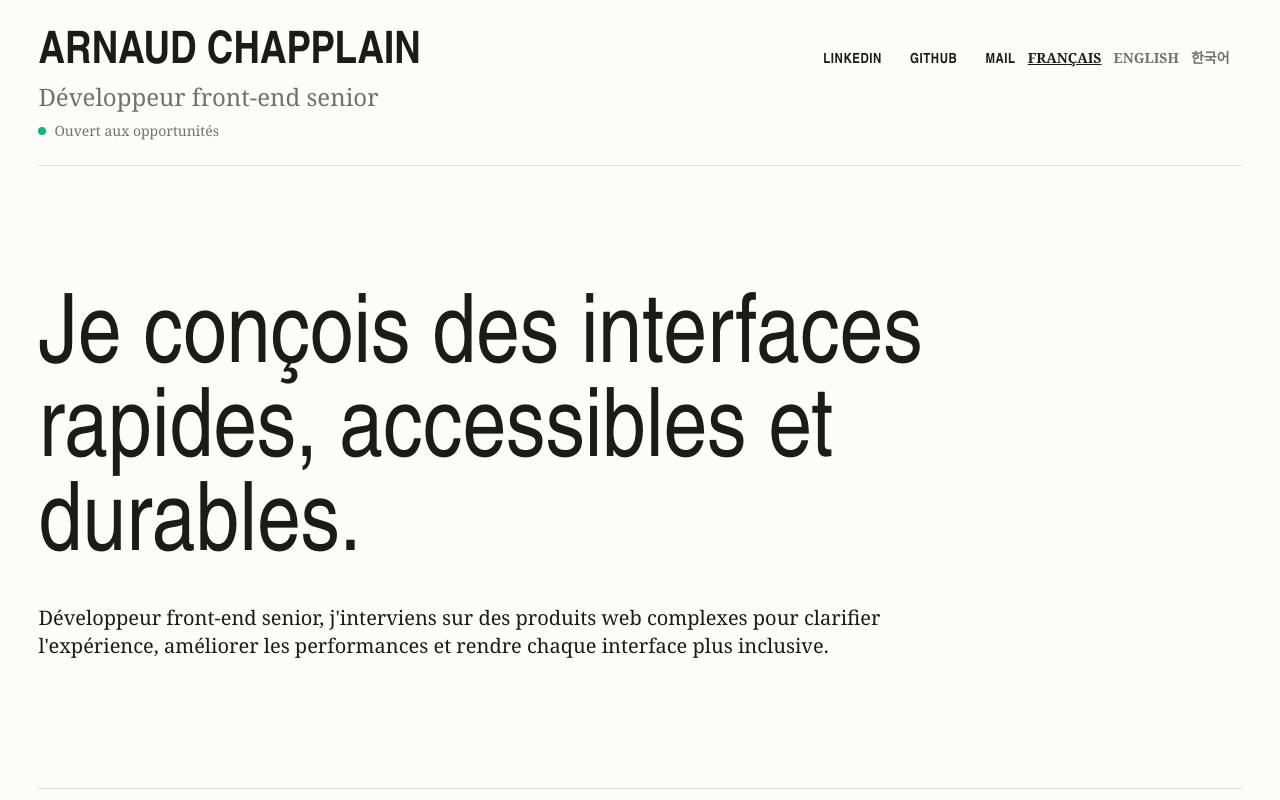
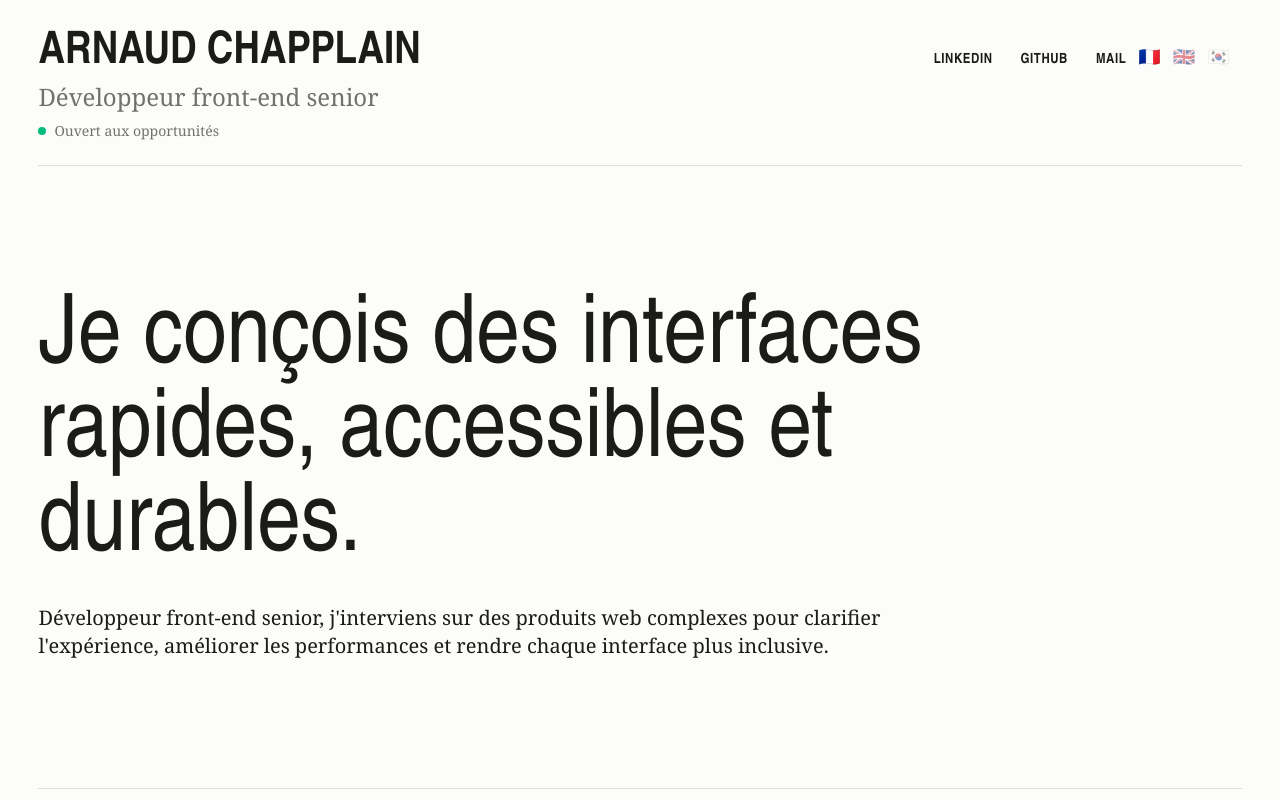
Before and after one commit to Nabuma/react-portfolio, a React (Vite) app: page / in a window 1280 px wide. Shown: the top 800 px of the page. Built offline with nearby package versions, Linux system fonts and the light colour scheme.

Commit message:
Ajustements langues

```diff
--- a/src/App.tsx
+++ b/src/App.tsx
@@ -50,8 +50,8 @@ function App() {
           </nav>
           <div role="group" aria-label={t.switchLanguage}>
             {(['fr', 'en', 'ko'] as Locale[]).map((language) => (
-              <button className={`mr-3 cursor-pointer text-sm font-bold uppercase ${locale === language ? 'underline' : 'text-muted'}`} type="button" key={language} onClick={() => setLocale(language)} aria-pressed={locale === language}>
-                {translations[language].languageName}
+              <button className={`mr-3 cursor-pointer text-lg leading-none ${locale === language ? 'opacity-100' : 'opacity-50'}`} type="button" key={language} onClick={() => setLocale(language)} aria-label={translations[language].languageName} title={translations[language].languageName} aria-pressed={locale === language}>
+                {language === 'fr' ? '🇫🇷' : language === 'en' ? '🇬🇧' : '🇰🇷'}
               </button>
             ))}
           </div>
```
